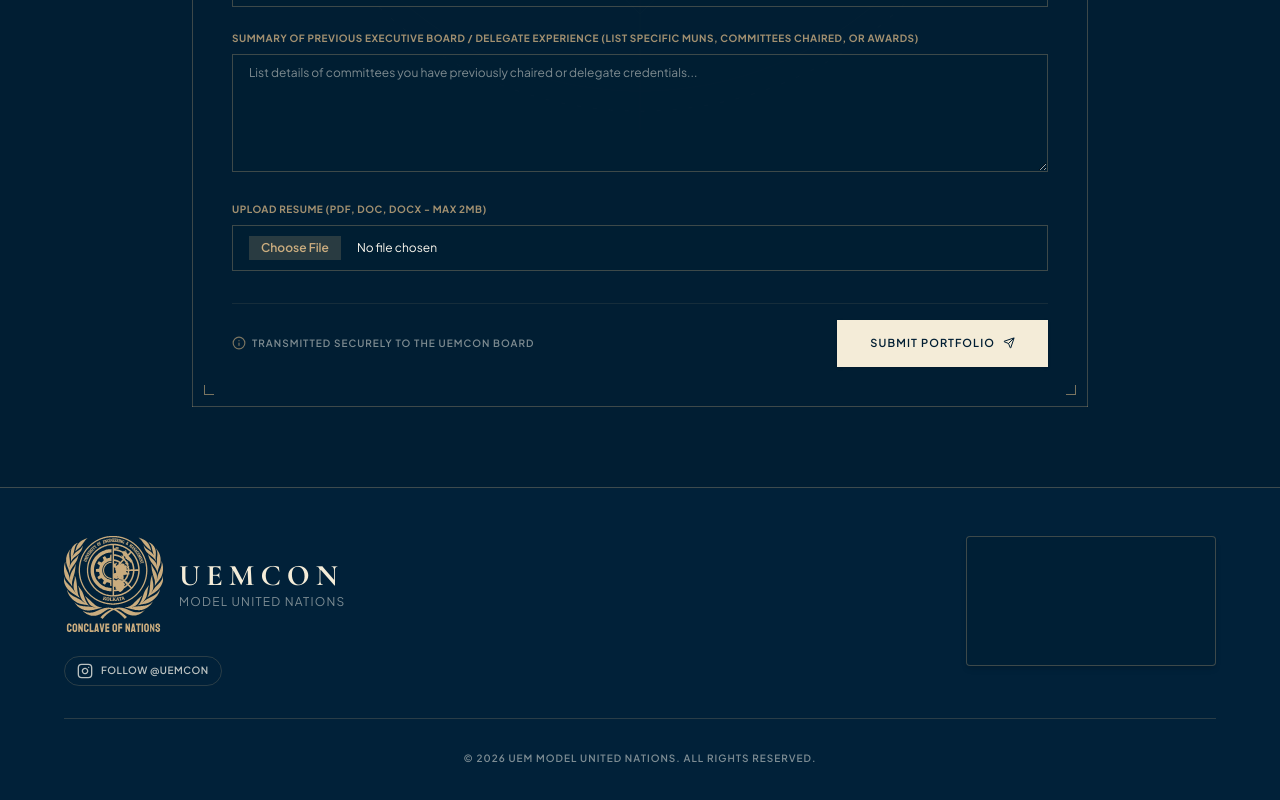
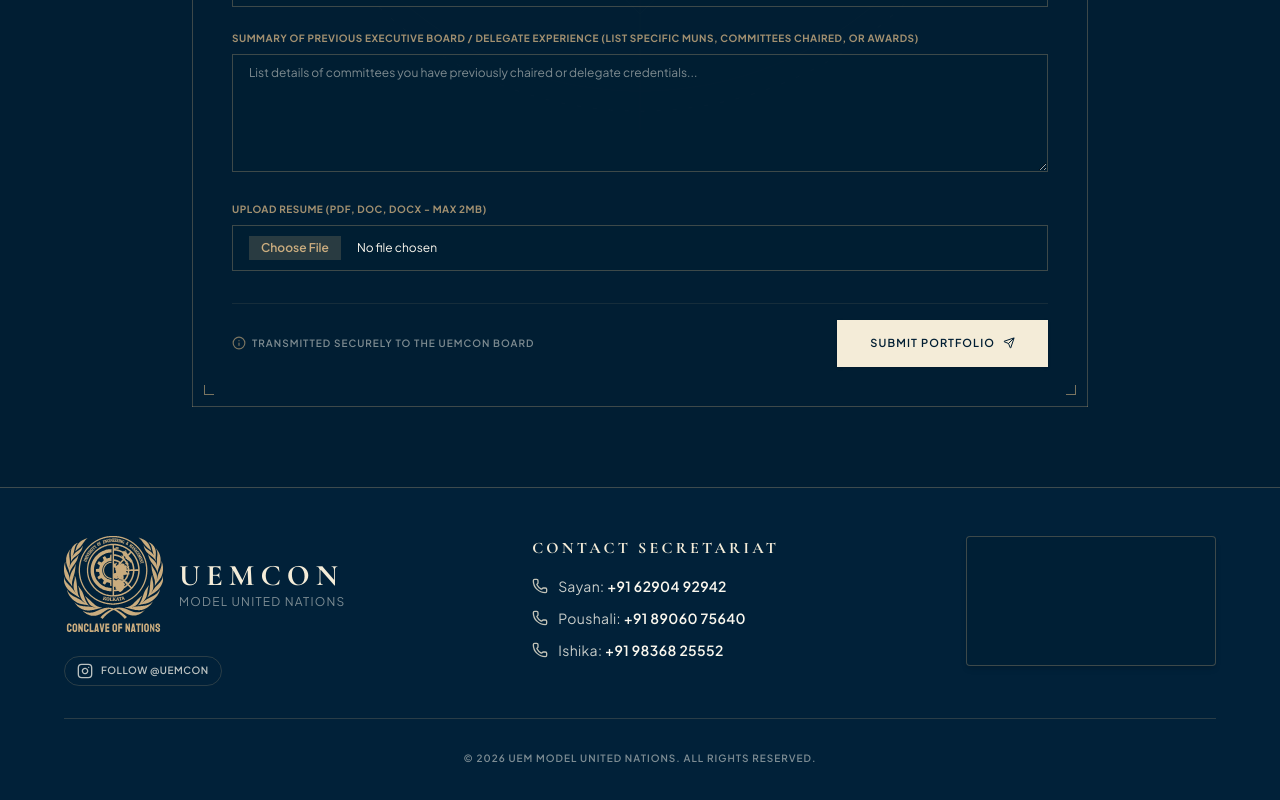
Before and after one commit to SrayanBhattacharya/uemcon-site, a Next.js app: page /register/eb in a window 1280 px wide. Shown: the part 1456-2256 px from the top of the page. Built offline with nearby package versions, Linux system fonts and the light colour scheme; grey boxes are pictures that could not be loaded.

Commit message:
feat: added phone numbers to footer and changed eb form positions

```diff
--- a/app/register/eb/page.tsx
+++ b/app/register/eb/page.tsx
@@ -343,7 +343,7 @@ export default function EBRegisterPage() {
 
     // 1. IP (International Press)
     if (normalized === "IP" || normalized === "INTERNATIONAL PRESS") {
-      return ["Editor-in-Chief", "Photography Head"];
+      return ["Editor-in-Chief", "Head of Photography"];
     }
 
     // 2. DISEC (Disarmament and International Security Committee)
@@ -352,22 +352,22 @@ export default function EBRegisterPage() {
       normalized === "DISEC" ||
       normalized === "DISARMAMENT AND INTERNATIONAL SECURITY COMMITTEE"
     ) {
-      return ["Chairperson", "Vice-Chairperson", "Rapporteur"];
+      return ["Chairperson", "Vice Chairperson", "Rapporteur"];
     }
 
     // 3. JPC (Joint Parliamentary Committee)
     if (normalized === "JPC" || normalized === "JOINT PARLIAMENTARY COMMITTEE") {
-      return ["Moderator", "Deputy Moderator", "Scribe"];
+      return ["Chairperson", "Vice-Chairperson", "Scribe"];
     }
 
     // 4. IMO (International Maritime Organization)
     if (normalized === "IMO" || normalized === "INTERNATIONAL MARITIME ORGANIZATION") {
-      return ["Director", "Assistant Director", "Rapporteur"];
+      return ["Chairperson", "Vice-Chairperson", "Rapporteur"];
     }
 
     // 5. UNW (UN Women)
     if (normalized === "UN WOMEN" || normalized === "UNW") {
-      return ["Executive Director", "Deputy Executive Director", "Rapporteur"];
+      return ["President", "Vice President", "Rapporteur"];
     }
 
     // 6. UNFCCC (UN Framework Convention on Climate Change)
@@ -376,7 +376,7 @@ export default function EBRegisterPage() {
       normalized === "UNITED NATIONS FRAMEWORK CONVENTION OF CLIMATE CHANGE" ||
       normalized.includes("CLIMATE CHANGE")
     ) {
-      return ["President", "Vice-President", "Rapporteur"];
+      return ["President", "Vice President", "Rapporteur"];
     }
 
     // 7. Flagship: UN Civil Society Conference (UN CSC)
@@ -385,7 +385,7 @@ export default function EBRegisterPage() {
       normalized === "UN CIVIL SOCIETY CONFERENCE" ||
       normalized === "UNCSC"
     ) {
-      return ["Conference Co-Chair", "Civil Society Liaison", "Rapporteur"];
+      return ["Conference Chair", "Civil Society Liaison", "Rapporteur"];
     }
 
     // Fallback/Default positions
--- a/components/layout/Footer.tsx
+++ b/components/layout/Footer.tsx
@@ -1,5 +1,5 @@
 import {
-  Mail,
+  Phone,
 } from "lucide-react";
 import Link from "next/link";
 import Image from "next/image";
@@ -56,6 +56,27 @@ export default function Footer() {
             </a>
           </div>
 
+          {/* Middle: Contact Info */}
+          <div className="flex flex-col items-center md:items-start gap-4">
+            <h4 className="font-serif text-sm md:text-base tracking-[0.2em] text-primary-blue uppercase font-bold">
+              Contact Secretariat
+            </h4>
+            <div className="flex flex-col gap-3 text-sm tracking-wide text-ink/80">
+              <a href="tel:+916290492942" className="flex items-center gap-2.5 hover:text-primary-blue transition-colors duration-300 group">
+                <Phone className="h-4 w-4 text-primary-blue/80 group-hover:scale-110 transition-transform duration-300" />
+                <span>Sayan: <strong className="font-semibold text-ink">+91 62904 92942</strong></span>
+              </a>
+              <a href="tel:+918906075640" className="flex items-center gap-2.5 hover:text-primary-blue transition-colors duration-300 group">
+                <Phone className="h-4 w-4 text-primary-blue/80 group-hover:scale-110 transition-transform duration-300" />
+                <span>Poushali: <strong className="font-semibold text-ink">+91 89060 75640</strong></span>
+              </a>
+              <a href="tel:+919836825552" className="flex items-center gap-2.5 hover:text-primary-blue transition-colors duration-300 group">
+                <Phone className="h-4 w-4 text-primary-blue/80 group-hover:scale-110 transition-transform duration-300" />
+                <span>Ishika: <strong className="font-semibold text-ink">+91 98368 25552</strong></span>
+              </a>
+            </div>
+          </div>
+
           {/* Right: Embedded Google Map */}
           <div className="w-full md:w-auto flex justify-center md:justify-end">
             <div className="overflow-hidden border border-warm-tan/30 shadow-md group rounded-sm bg-paper/50 p-1">
```
